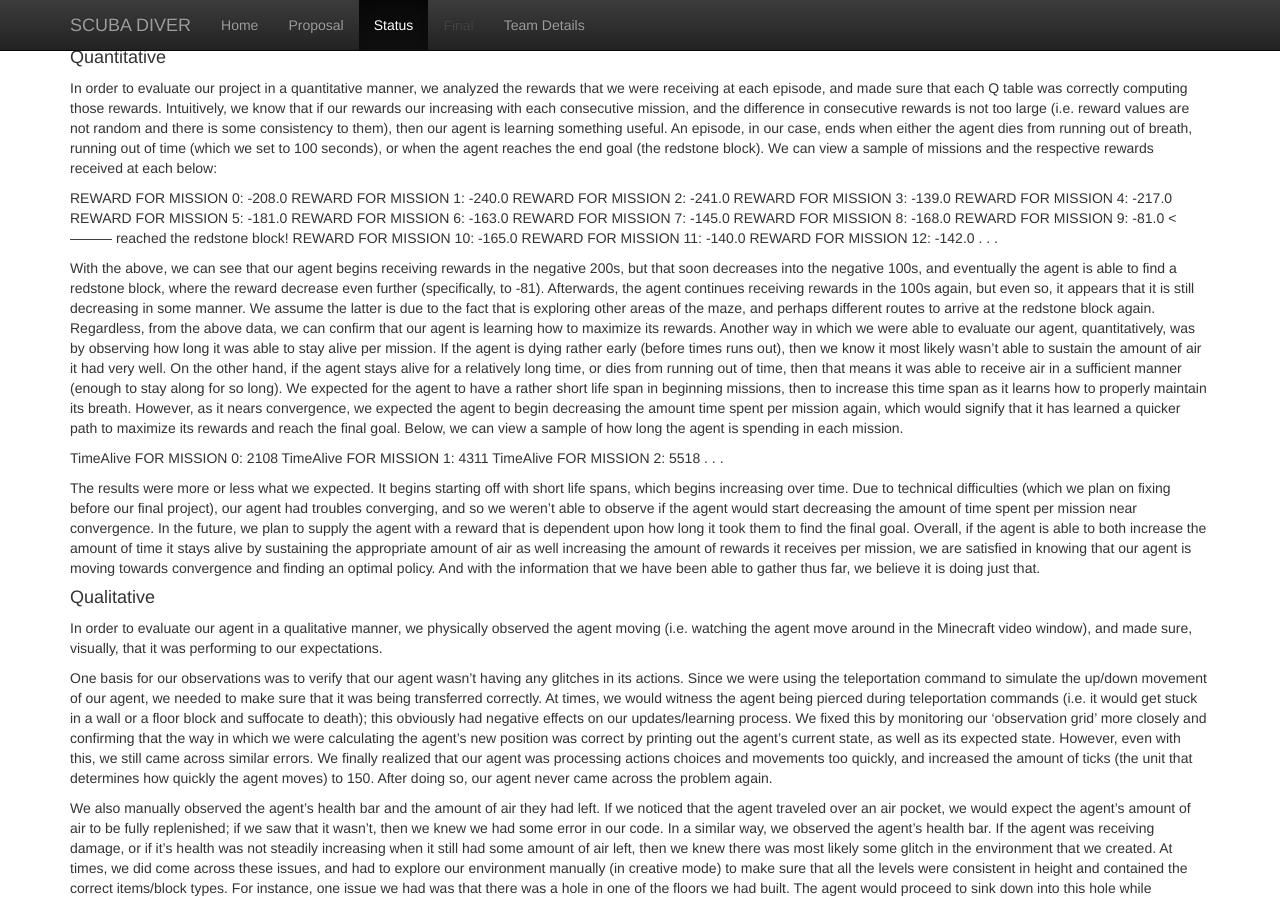
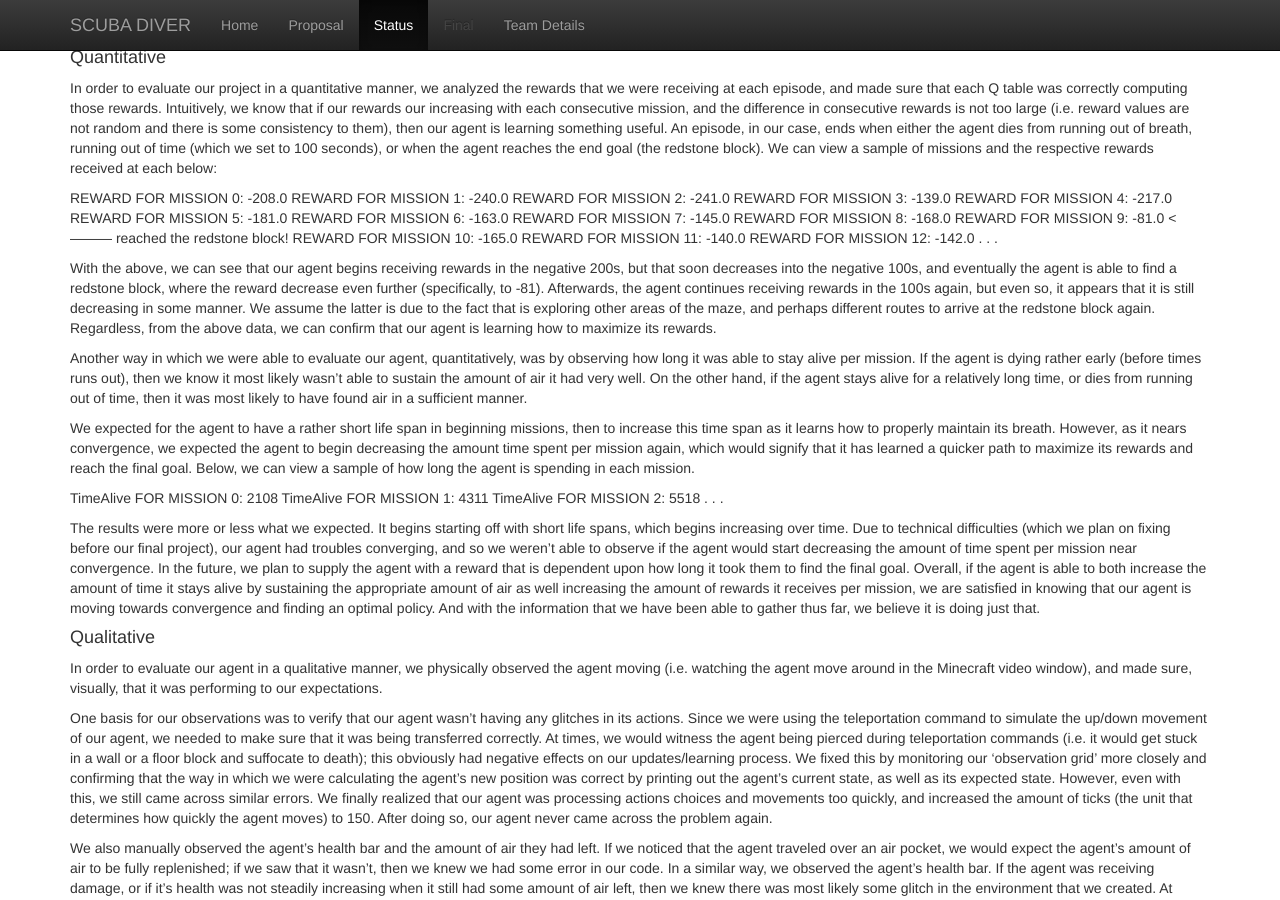
Before and after one commit to andrewdoh/scuba_diver, a Jekyll site: the page built from docs/status.md, in a window 1280 px wide and 900 px high, scrolled down 2645 px. Built offline with Jekyll 4.4.1, drawn with Linux system fonts in a browser that asks for light colours; formulas are drawn with MathJax 3.

Commit message:
Update status.md

```diff
--- a/docs/status.md
+++ b/docs/status.md
@@ -54,7 +54,9 @@ REWARD FOR MISSION 12: -142.0
 . . .
 
 With the above, we can see that our agent begins receiving rewards in the negative 200s, but that soon decreases into the negative 100s, and eventually the agent is able to find a redstone block, where the reward decrease even further (specifically, to -81). Afterwards, the agent continues receiving rewards in the 100s again, but even so, it appears that it is still decreasing in some manner.  We assume the latter is due to the fact that is exploring other areas of the maze, and perhaps different routes to arrive at the redstone block again. Regardless, from the above data, we can confirm that our agent is learning how to maximize its rewards.
-Another way in which we were able to evaluate our agent, quantitatively, was by observing how long it was able to stay alive per mission. If the agent is dying rather early (before times runs out), then we know it most likely wasn’t able to sustain the amount of air it had very well. On the other hand, if the agent stays alive for a relatively long time, or dies from running out of time, then that means it was able to receive air in a sufficient manner (enough to stay along for so long).
+
+Another way in which we were able to evaluate our agent, quantitatively, was by observing how long it was able to stay alive per mission. If the agent is dying rather early (before times runs out), then we know it most likely wasn’t able to sustain the amount of air it had very well. On the other hand, if the agent stays alive for a relatively long time, or dies from running out of time, then it was most likely to have found air in a sufficient manner.
+
 We expected for the agent to have a rather short life span in beginning missions, then to increase this time span as it learns how to properly maintain its breath. However, as it nears convergence, we expected the agent to begin decreasing the amount time spent per mission again, which would signify that it has learned a quicker path to maximize its rewards and reach the final goal. Below, we can view a sample of how long the agent is spending in each mission.
 
 TimeAlive FOR MISSION 0: 2108
@@ -73,7 +75,7 @@ One basis for our observations was to verify that our agent wasn’t having any
 
 We also manually observed the agent’s health bar and the amount of air they had left. If we noticed that the agent traveled over an air pocket, we would expect the agent’s amount of air to be fully replenished; if we saw that it wasn’t, then we knew we had some error in our code. In a similar way, we observed the agent’s health bar. If the agent was receiving damage, or if it’s health was not steadily increasing when it still had some amount of air left, then we knew there was most likely some glitch in the environment that we created. At times, we did come across these issues, and had to explore our environment manually (in creative mode) to make sure that all the levels were consistent in height and contained the correct items/block types. For instance, one issue we had was that there was a hole in one of the floors we had built. The agent would proceed to sink down into this hole while calculating its next move, and would incorrectly move into some block, be pierced, and suffocate to death. At first, our agent was moving so fast that we couldn’t detect this problem, but after increasing the amount of ticks, we realized the issue and quickly filled up the hole.
 
-<img src="images/hole.png" width="600px">
+<img src="images/hole.png" width="700px">
 
 As a final note, there were times when the agent would turn a corner or step inside a narrow path, and the perspective of the camera would close up on the back of the agent’s head, disallowing us to view the surrounding area. This didn’t impeded us from making necessary observations and evaluations, but in the future, we plan to fix the perspective of the camera so that we can always view the general area in which the agent is standing.
 
```
